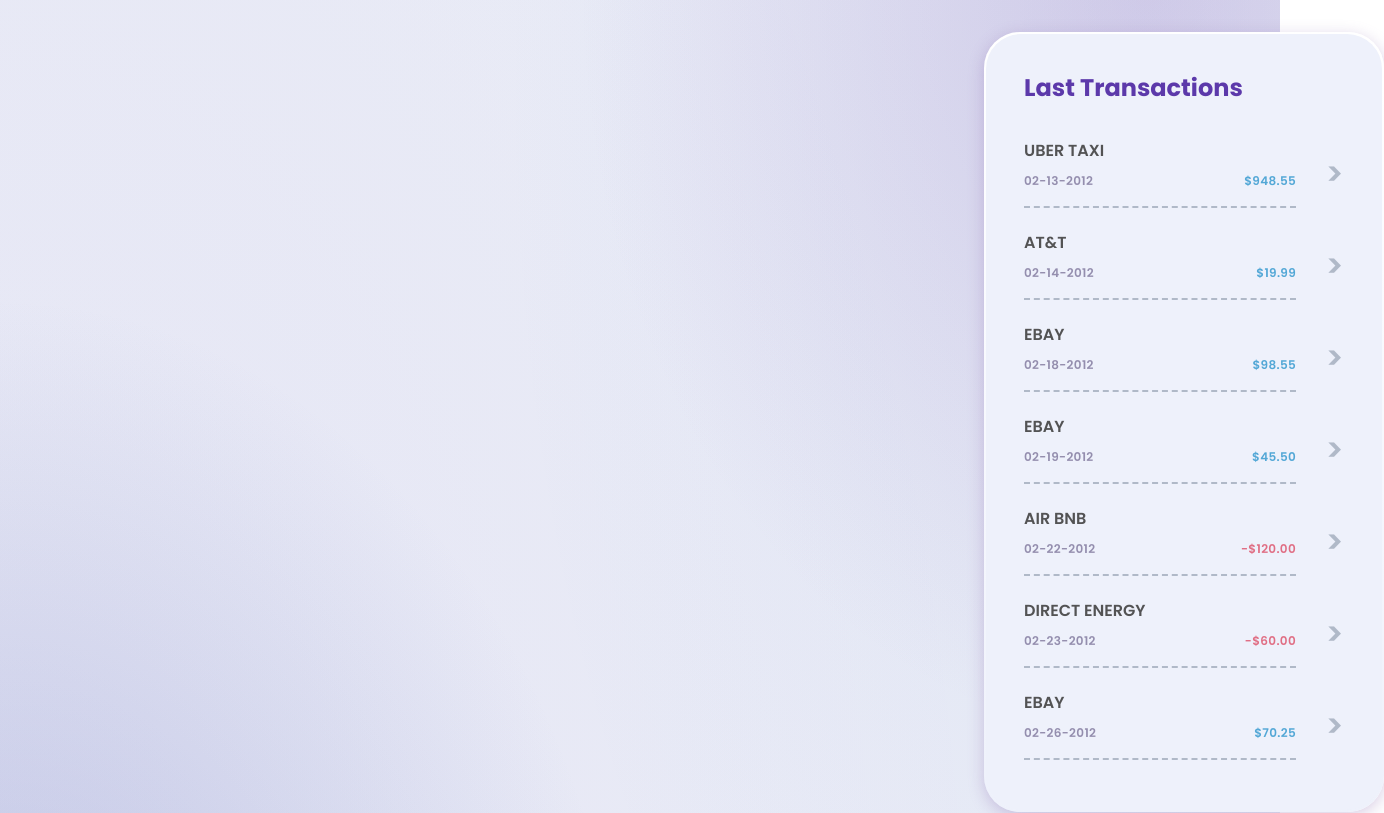
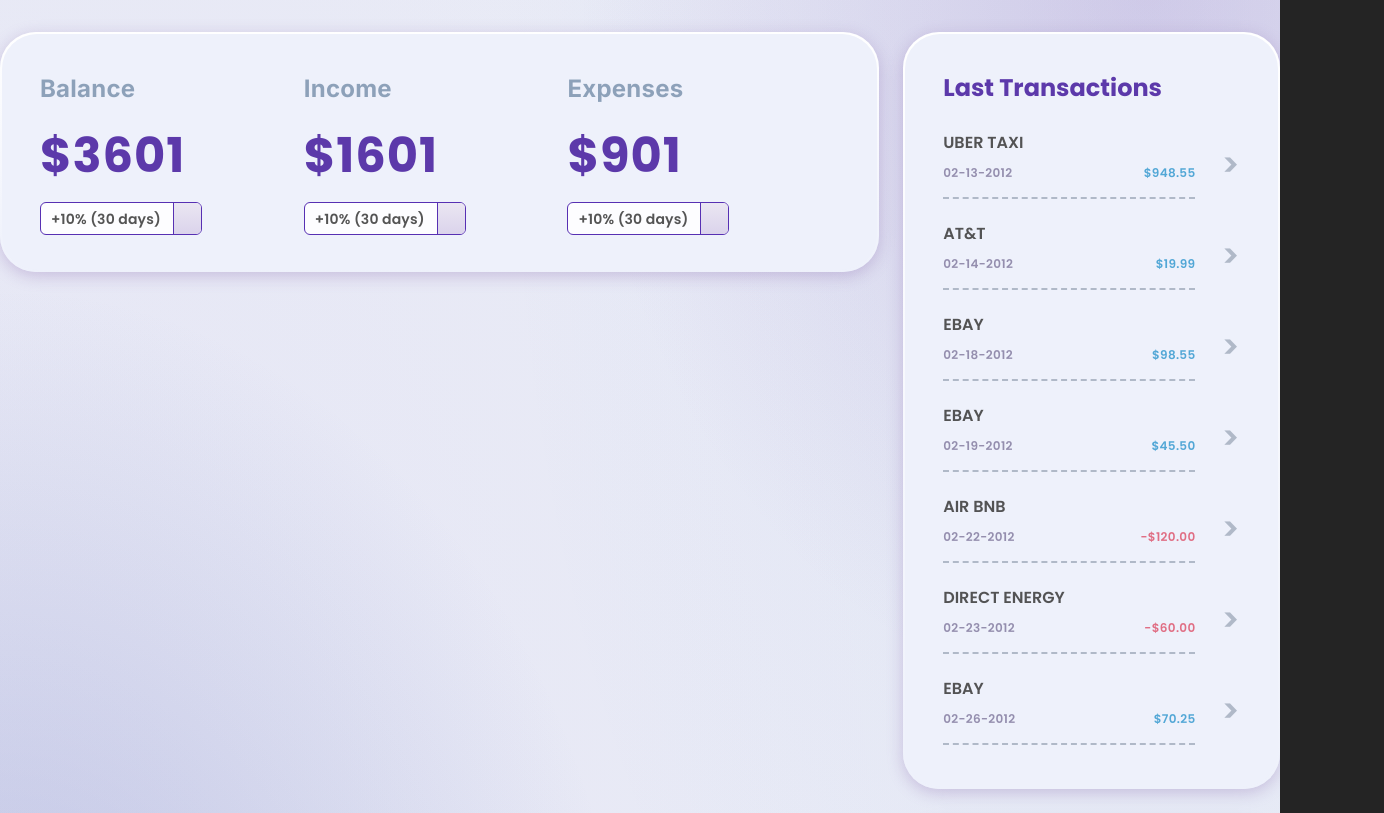
Before and after one commit to ask0ldd/Fintech-React-TS-Redux-Recharts, a React (Vite) app: page / in a window 1280 px wide. Shown: the top 813 px of the page, 1384 px wide, since content can reach past the window. Built offline with nearby package versions, Linux system fonts and the light colour scheme.

Commit message:
balance compo done

```diff
--- a/src/App.css
+++ b/src/App.css
@@ -13,12 +13,12 @@
 .balance__ccard__transferCrypto__container {
   display: flex;
   flex-direction: column;
-  flex: 1 0 75%;
+  flex: 1 1 70%;
 }
 
 .transactions__debits__container {
   display: flex;
   flex-direction: column;
   row-gap: 32px;
-  flex: 1 0 25%;
+  flex: 1 1 30%;
 }
--- a/src/App.tsx
+++ b/src/App.tsx
@@ -2,6 +2,7 @@ import './App.css'
 import './components/Transactions'
 import Transactions from './components/Transactions'
 import RecurringDebits from './components/RecurringDebits'
+import Balance from './components/Balance'
 
 /*const showString = (text : string) => {
  const textContainer = document.querySelector('#text') as HTMLElement;
@@ -15,7 +16,7 @@ function App() {
   return (
     <div className="App">
       <div className='balance__ccard__transferCrypto__container'>
-
+        <Balance/>
       </div>
       <div className='transactions__debits__container'>
         <Transactions/>
--- /dev/null
+++ b/src/components/Balance.tsx
@@ -0,0 +1,31 @@
+import '../styles/Balance.css'
+
+const formatAmount = (amount : number) : string => {
+    return amount >= 0 ? '$'+amount.toFixed(2) : '-$'+amount.toFixed(2).toString().slice(1)
+}
+
+const Balance = () => {
+    return(
+        <div className='balance__container'>
+            <div className='balance__column'>
+                <span className='balance__title'>Balance</span>
+                <span className='balance__amount'>$3601</span>
+                <div className='balance__select'><span className='balance__percentage'>+10% (30 days)</span><div className='balance__selectArrows'></div></div>
+            </div>
+            <div className='balance__column'>
+                <span className='balance__title'>Income</span>
+                <span className='balance__amount'>$1601</span>
+                <div className='balance__select'><span className='balance__percentage'>+10% (30 days)</span><div className='balance__selectArrows'></div></div>
+            </div>
+            <div className='balance__column'>
+                <span className='balance__title'>Expenses</span>
+                <span className='balance__amount'>$901</span>
+                <div className='balance__select'><span className='balance__percentage'>+10% (30 days)</span><div className='balance__selectArrows'></div></div>
+            </div>
+            <div className='grid16'></div>
+        </div>
+    )
+
+}
+
+export default Balance
--- a/src/index.css
+++ b/src/index.css
@@ -1,10 +1,20 @@
+*,
+*::before,
+*::after {
+  box-sizing: border-box;
+  margin: 0px;
+  padding: 0px;
+  text-decoration: none;
+  list-style: none;
+}
+
 :root {
   font-family: Inter, system-ui, Avenir, Helvetica, Arial, sans-serif;
   line-height: 1.5;
   font-weight: 400;
 
   color-scheme: light dark;
-  color: rgba(255, 255, 255, 0.87);
+  color: rgba(65, 65, 65, 0.9);
   background-color: #242424;
 
   font-synthesis: none;
@@ -71,35 +81,3 @@ h2 {
   margin: 0;
   color: #5c39aa;
 }
-
-button {
-  border-radius: 8px;
-  border: 1px solid transparent;
-  padding: 0.6em 1.2em;
-  font-size: 1em;
-  font-weight: 500;
-  font-family: inherit;
-  background-color: #1a1a1a;
-  cursor: pointer;
-  transition: border-color 0.25s;
-}
-button:hover {
-  border-color: #646cff;
-}
-button:focus,
-button:focus-visible {
-  outline: 4px auto -webkit-focus-ring-color;
-}
-
-@media (prefers-color-scheme: light) {
-  :root {
-    color: #213547;
-    background-color: #ffffff;
-  }
-  a:hover {
-    color: #747bff;
-  }
-  button {
-    background-color: #f9f9f9;
-  }
-}
--- /dev/null
+++ b/src/styles/Balance.css
@@ -0,0 +1,98 @@
+.balance__container {
+  position: relative;
+  display: flex;
+  flex-direction: row;
+  background: linear-gradient(180deg, rgba(255, 255, 255, 1) 0%, #eef1fb 100%);
+  width: 100%;
+  padding: 1.8rem 2.5rem 1.8rem 2.5rem;
+  border-radius: 36px;
+  font-family: "Poppins", sans-serif;
+  letter-spacing: 0.02em;
+  font-weight: 600;
+  box-shadow: 0px 4px 16px rgba(133, 101, 171, 0.32);
+  z-index: 2;
+}
+
+.balance__container:before {
+  content: "";
+  position: absolute;
+  top: 2px;
+  right: 2px;
+  bottom: 2px;
+  left: 2px;
+  z-index: -1;
+  border-radius: 35px;
+  /*background: linear-gradient(180deg, rgba(255, 255, 255, 1) 0%, #eef1fb 100%);*/
+  background-color: #eef1fb;
+}
+
+.balance__column {
+  width: 33%;
+  display: flex;
+  flex-direction: column;
+}
+
+.balance__title {
+  font-family: "Inter";
+  font-style: normal;
+  font-weight: 700;
+  font-size: 24px;
+  letter-spacing: 0.01em;
+  color: #8da1b9;
+  margin-top: 10px;
+}
+
+.balance__amount {
+  font-family: "Poppins";
+  font-style: normal;
+  font-weight: 700;
+  font-size: 48px;
+  line-height: 72px;
+  letter-spacing: 0.02em;
+  color: #5c39aa;
+  margin-top: 13px;
+}
+
+.balance__select {
+  display: flex;
+  background-color: #fdfdff;
+  border: 1px solid #5730b3;
+  padding: 0 0 0 10px;
+  width: fit-content;
+  border-radius: 6px;
+  overflow: hidden;
+  font-family: "Poppins";
+  font-weight: 600;
+  font-size: 14px;
+  letter-spacing: 0.01em;
+  margin-top: 10px;
+  margin-bottom: 8px;
+}
+
+.balance__percentage {
+  margin: 6px 0 4px 0;
+}
+
+.balance__selectArrows {
+  width: 28px;
+  height: 100%;
+  background: linear-gradient(
+      180deg,
+      rgba(87, 48, 179, 0) 0%,
+      rgba(87, 48, 179, 0.1) 100%
+    ),
+    #eae6f2;
+  border-left: 1px solid #5730b3;
+  margin-left: 12px;
+}
+/*
+.grid16 {
+  background-image: url("../assets/16grid.png");
+  position: absolute;
+  top: 0;
+  left: 0;
+  z-index: 10;
+  width: 100%;
+  height: 100%;
+}
+*/
--- a/src/styles/RecurringDebits.css
+++ b/src/styles/RecurringDebits.css
@@ -4,7 +4,7 @@
   flex-direction: column;
   background: linear-gradient(180deg, rgba(255, 255, 255, 1) 0%, #eef1fb 100%);
   width: 100%;
-  padding: 1.8rem 2.5rem;
+  padding: 1.8rem 2.5rem 1.3rem 2.5rem;
   border-radius: 36px;
   font-family: "Poppins", sans-serif;
   letter-spacing: 0.02em;
@@ -29,7 +29,7 @@
 
 .debits__title {
   line-height: 24px;
-  margin-bottom: 2.48rem;
+  margin-bottom: 1.98rem;
   margin-top: 15px;
   letter-spacing: 0;
   color: #5c39aa;
@@ -94,14 +94,3 @@
   /*background-color: red;*/
   align-items: center;
 }
-/*
-.grid16 {
-  background-image: url("../assets/16grid.png");
-  position: absolute;
-  top: 0;
-  left: 0;
-  z-index: 10;
-  width: 100%;
-  height: 100%;
-}
-*/
--- a/src/styles/Transactions.css
+++ b/src/styles/Transactions.css
@@ -4,7 +4,7 @@
   flex-direction: column;
   background: linear-gradient(180deg, rgba(255, 255, 255, 1) 0%, #eef1fb 100%);
   width: 100%;
-  padding: 1.8rem 2.5rem;
+  padding: 1.8rem 2.5rem 1.3rem 2.5rem;
   border-radius: 36px;
   font-family: "Poppins", sans-serif;
   letter-spacing: 0.02em;
@@ -13,16 +13,6 @@
   box-shadow: 0px 4px 16px rgba(133, 101, 171, 0.32);
   z-index: 2;
 }
-
-/*.grid16 {
-  background-image: url("../assets/16grid.png");
-  position: absolute;
-  top: 0;
-  left: 0;
-  z-index: 10;
-  width: 100%;
-  height: 100%;
-}*/
 
 .transactions__container:before {
   content: "";
@@ -39,7 +29,7 @@
 
 .transactions__title {
   line-height: 24px;
-  margin-bottom: 2.48rem;
+  margin-bottom: 1.98rem;
   margin-top: 15px;
   letter-spacing: 0;
   color: #5c39aa;
```
Also changed, not shown: src/components/Cryptos.tsx (added, +16 -0 lines), src/components/Transfer.tsx (added, +16 -0 lines), src/styles/Cryptos.css (added), src/styles/Transfer.css (added).
